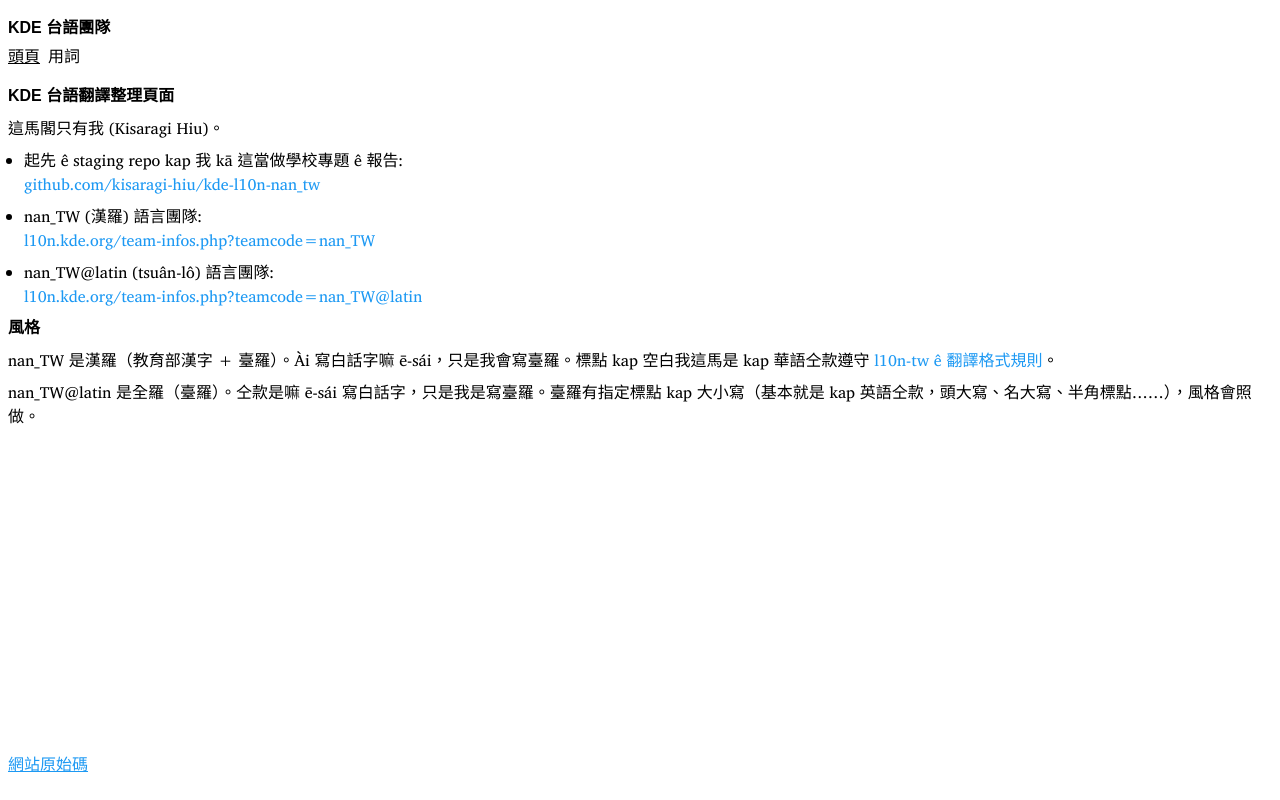
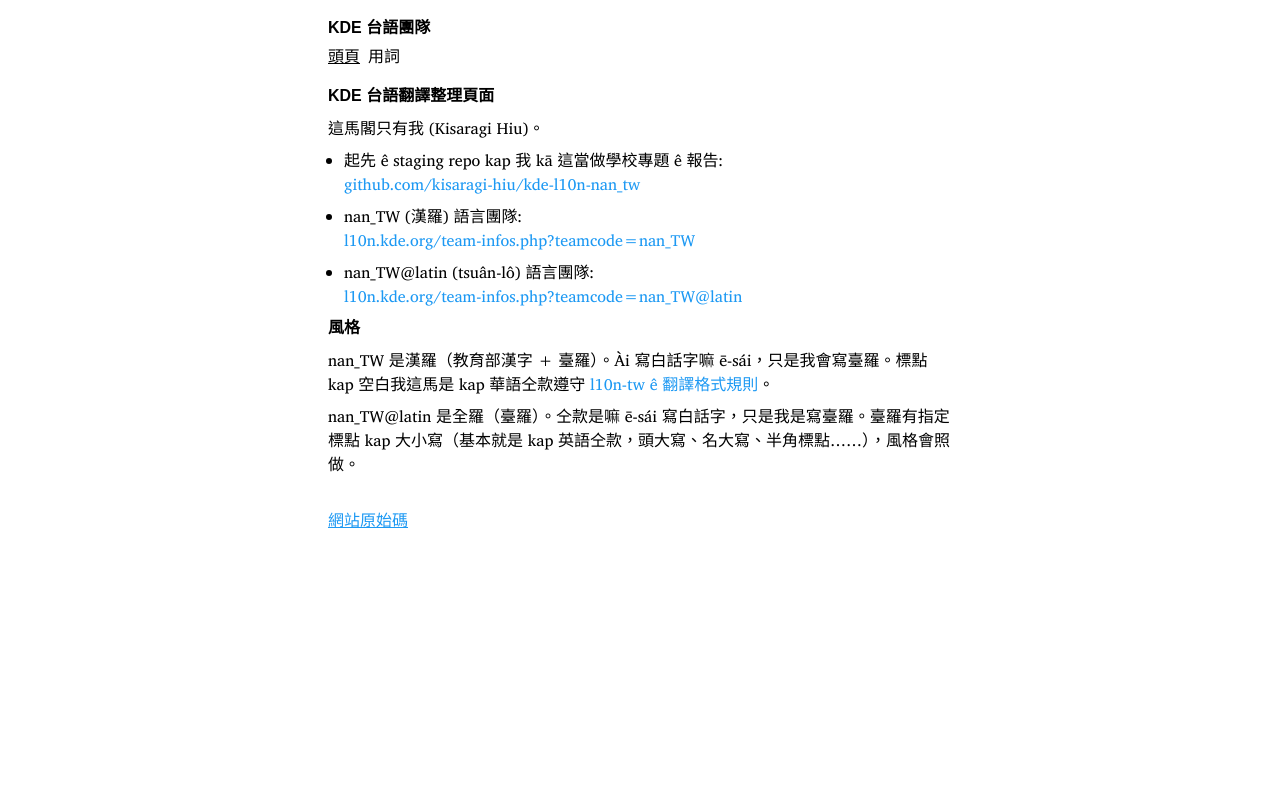
Before and after one commit to kde-taigi/kde-taigi.github.io, a SvelteKit app: page / in a window 1280 px wide. Built offline with nearby package versions, Linux system fonts and the light colour scheme; a web font is replaced by a local one.

Commit message:
more margin on wider screens

```diff
--- a/src/routes/+layout.svelte
+++ b/src/routes/+layout.svelte
@@ -6,6 +6,7 @@
 </script>
 
 <svelte:head><link rel="icon" href={favicon} /></svelte:head>
+<div class="md:max-w-[40rem] md:mx-auto">
   <Header
     paths={{
       "/": "頭頁",
@@ -18,3 +19,4 @@
   <footer class="px-2 py-6 prose">
     <a class="underline" href="https://github.com/kde-taigi/kde-taigi.github.io">網站原始碼</a>
   </footer>
+</div>
```
Lines whose indentation alone changed are shown as unchanged.
